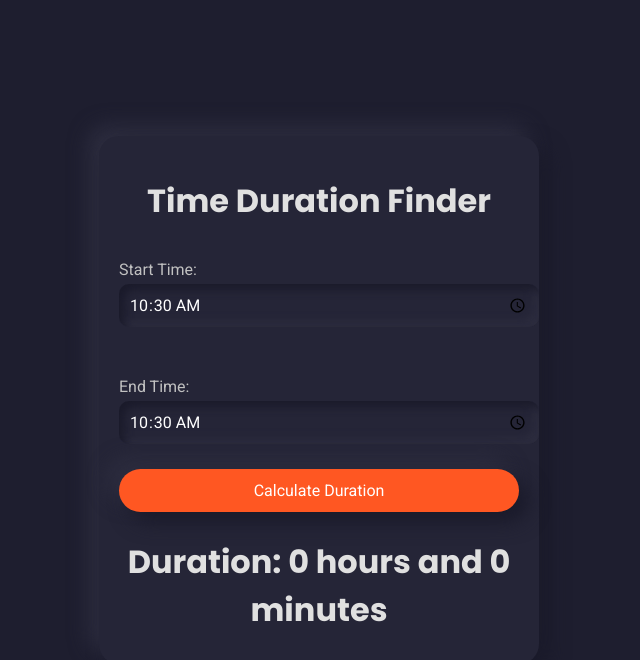
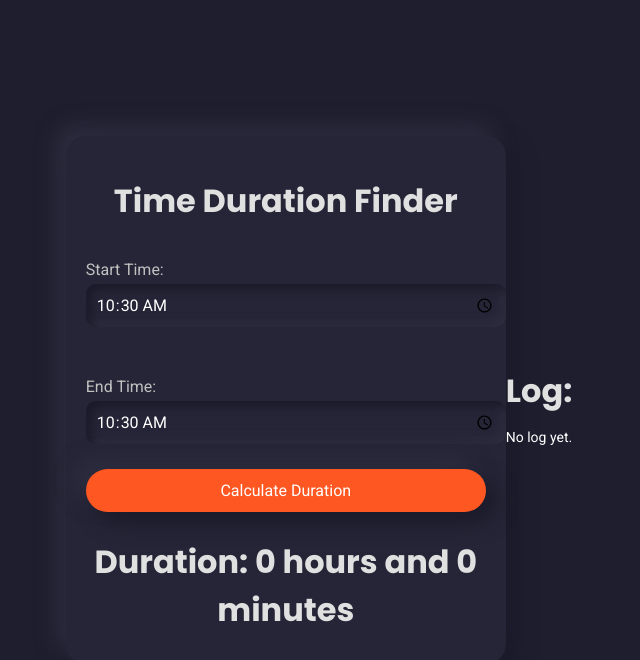
Before and after one commit to sreeharshrajan/Time-Difference-FInder, a plain HTML site: page index.html in a window 1280 px wide. Both pictures are taken after typing "10:30", "10:30" into the empty fields and a click on the button "Calculate Duration". Shown: the whole page, without its empty margins (321-961 px from the left). Drawn offline with Linux system fonts and the light colour scheme.

Commit message:
feat: add logging functionality and display for time calculations

```diff
--- a/index.html
+++ b/index.html
@@ -25,6 +25,11 @@
 
     <h2 id="result"></h2>
   </div>
+  <div class="log">
+    <h2>Log:</h2>
+    <p id="log"></p>
+  </div>
+
   <script src="script.js"></script>
 </body>
 
--- a/script.js
+++ b/script.js
@@ -1,4 +1,4 @@
-document.getElementById('calculate-btn').addEventListener('click', function() {
+document.getElementById('calculate-btn').addEventListener('click', function () {
     const startTime = document.getElementById('start-time').value;
     const endTime = document.getElementById('end-time').value;
 
@@ -15,8 +15,29 @@ document.getElementById('calculate-btn').addEventListener('click', function() {
         const hours = Math.floor(duration / 3600);
         const minutes = Math.floor((duration % 3600) / 60);
 
-        document.getElementById('result').innerText = `Duration: ${hours} hours and ${minutes} minutes`;
+        const resultText = `Duration: ${hours} hours and ${minutes} minutes`;
+        document.getElementById('result').innerText = resultText;
+
+        const log = {
+            startTime: startTime,
+            endTime: endTime,
+            duration: resultText,
+            date: new Date().toLocaleString()
+        };
+
+        localStorage.setItem('timeLog', JSON.stringify(log));
     } else {
         document.getElementById('result').innerText = 'Please enter both times.';
     }
 });
+
+
+function fetchFromLocalStorage() {
+    const log = JSON.parse(localStorage.getItem('timeLog'));
+    if (log) {
+        document.getElementById('log').innerText = log.duration;
+    } else {
+        document.getElementById('log').innerText = 'No log yet.';
+    }
+}
+fetchFromLocalStorage();
```
